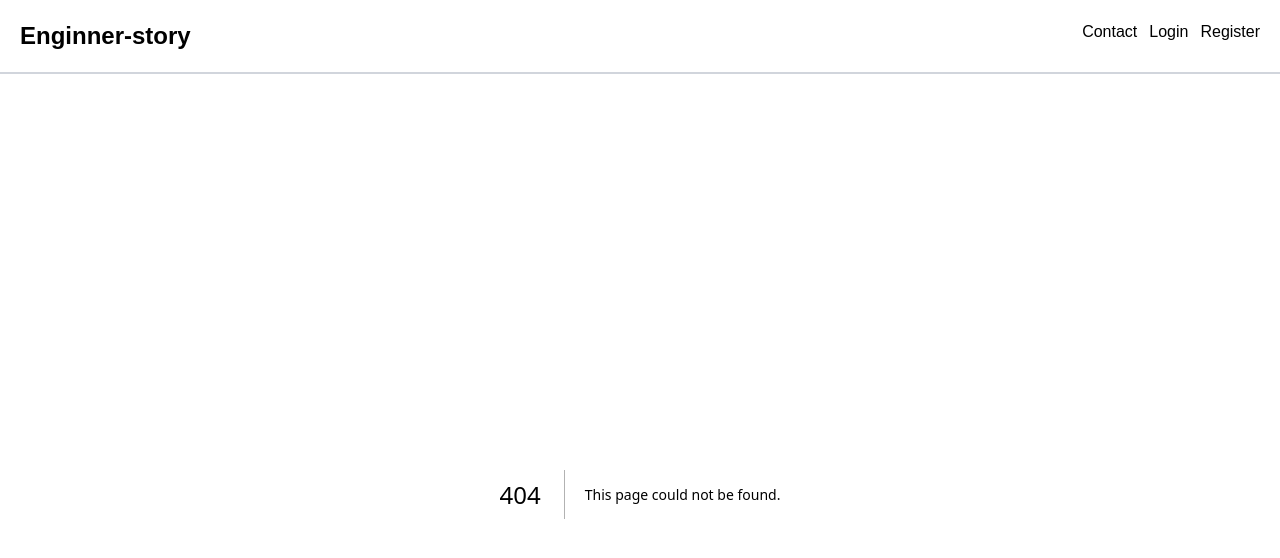
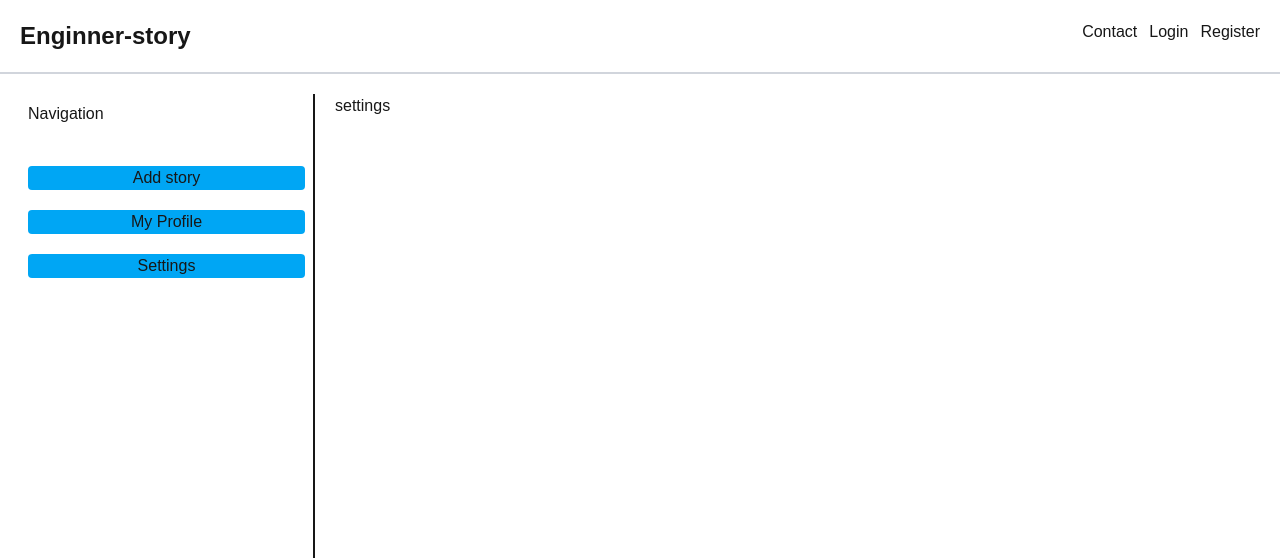
Before and after one commit to fazlerabbi8/Next-js-Learning01, a Next.js app: page /dashboard/settings in a window 1280 px wide. Before the commit this address had no page. Shown: the top 558 px of the page. Built offline with nearby package versions, Linux system fonts and the light colour scheme.

Commit message:
created dashboard layout with different route.

```diff
--- /dev/null
+++ b/src/app/dashboard/add-story/page.jsx
@@ -0,0 +1,10 @@
+
+const AddStory = () => {
+    return (
+        <div>
+            <h3>add story</h3>
+        </div>
+    );
+};
+
+export default AddStory;
--- /dev/null
+++ b/src/app/dashboard/layout.jsx
@@ -0,0 +1,19 @@
+import Link from "next/link";
+
+const layout = ({children}) => {
+    return (
+        <div className="grid grid-cols-12 gap-5 min-h-screen">
+            <div className="col-span-3 border-r-2 p-2">
+                <h3 className="mb-10">Navigation</h3>
+                <div className="flex flex-col gap-5">
+                    <Link className="bg-sky-500 text-center rounded" href={'/dashboard/add-story'}>Add story</Link>
+                    <Link className="bg-sky-500 text-center rounded" href={'/dashboard/my-profile'}>My Profile</Link>
+                    <Link className="bg-sky-500 text-center rounded" href={'/dashboard/settings'}>Settings</Link>
+                </div>
+            </div>
+            <div className="col-span-9">{children}</div>
+        </div>
+    );
+};
+
+export default layout;
--- /dev/null
+++ b/src/app/dashboard/my-profile/page.jsx
@@ -0,0 +1,11 @@
+import React from 'react';
+
+const MyProfile = () => {
+    return (
+        <div>
+            <h3>my profile</h3>
+        </div>
+    );
+};
+
+export default MyProfile;
--- /dev/null
+++ b/src/app/dashboard/settings/page.jsx
@@ -0,0 +1,10 @@
+
+const page = () => {
+    return (
+        <div>
+            <h3>settings</h3>
+        </div>
+    );
+};
+
+export default page;
```
